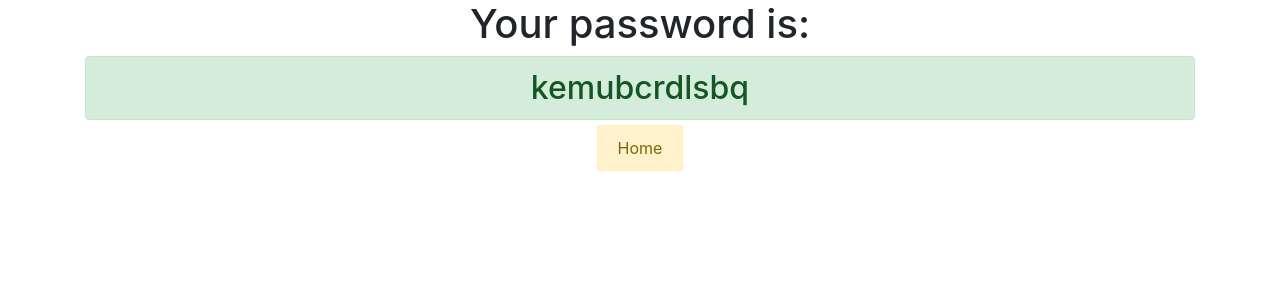
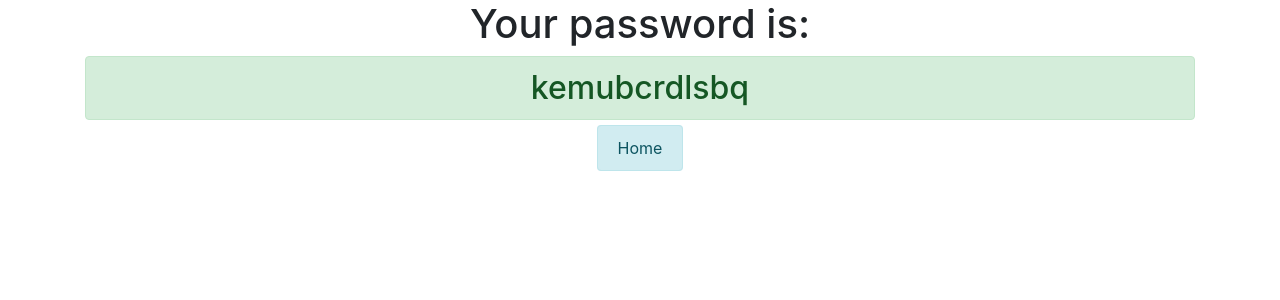
Before and after one commit to Apoorva-14/django3-password-generator, a Django app: page /password/ in a window 1280 px wide. Shown: the top 300 px of the page. Run offline with Django 3.2, Linux system fonts and the light colour scheme; some libraries are stand-ins or nearby versions.

Commit message:
I made some changes

```diff
--- a/generator/templates/generator/password.html
+++ b/generator/templates/generator/password.html
@@ -2,5 +2,5 @@
 <div class="container text-center">
 <h1> Your password is:</h1>
 <h2 class='alert alert-success'>{{ password }}</h2>
-<a href = "{% url 'home' %}" class='alert alert-warning'>Home</a>
+<a href = "{% url 'home' %}" class='alert alert-info'>Home</a>
 </div>
```
